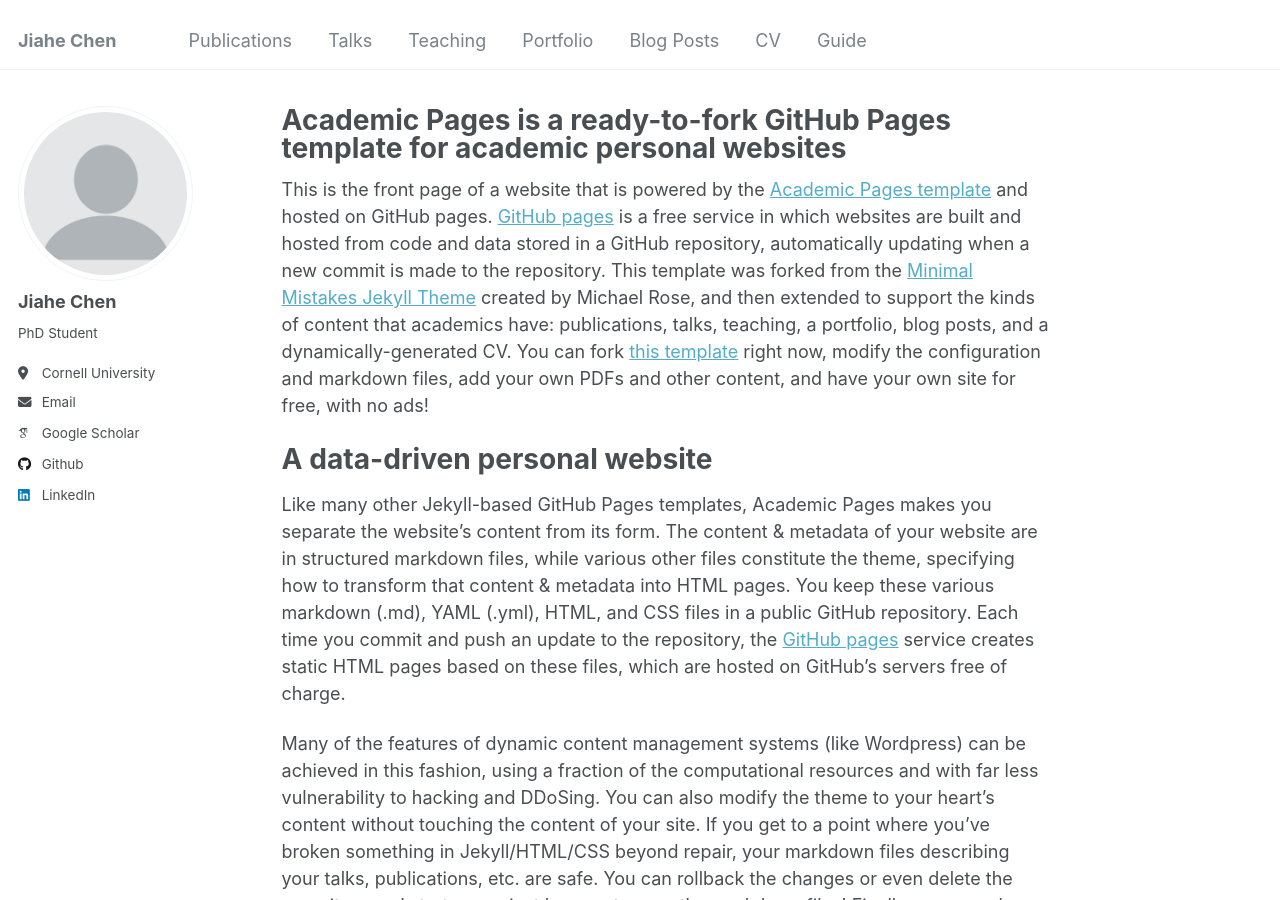
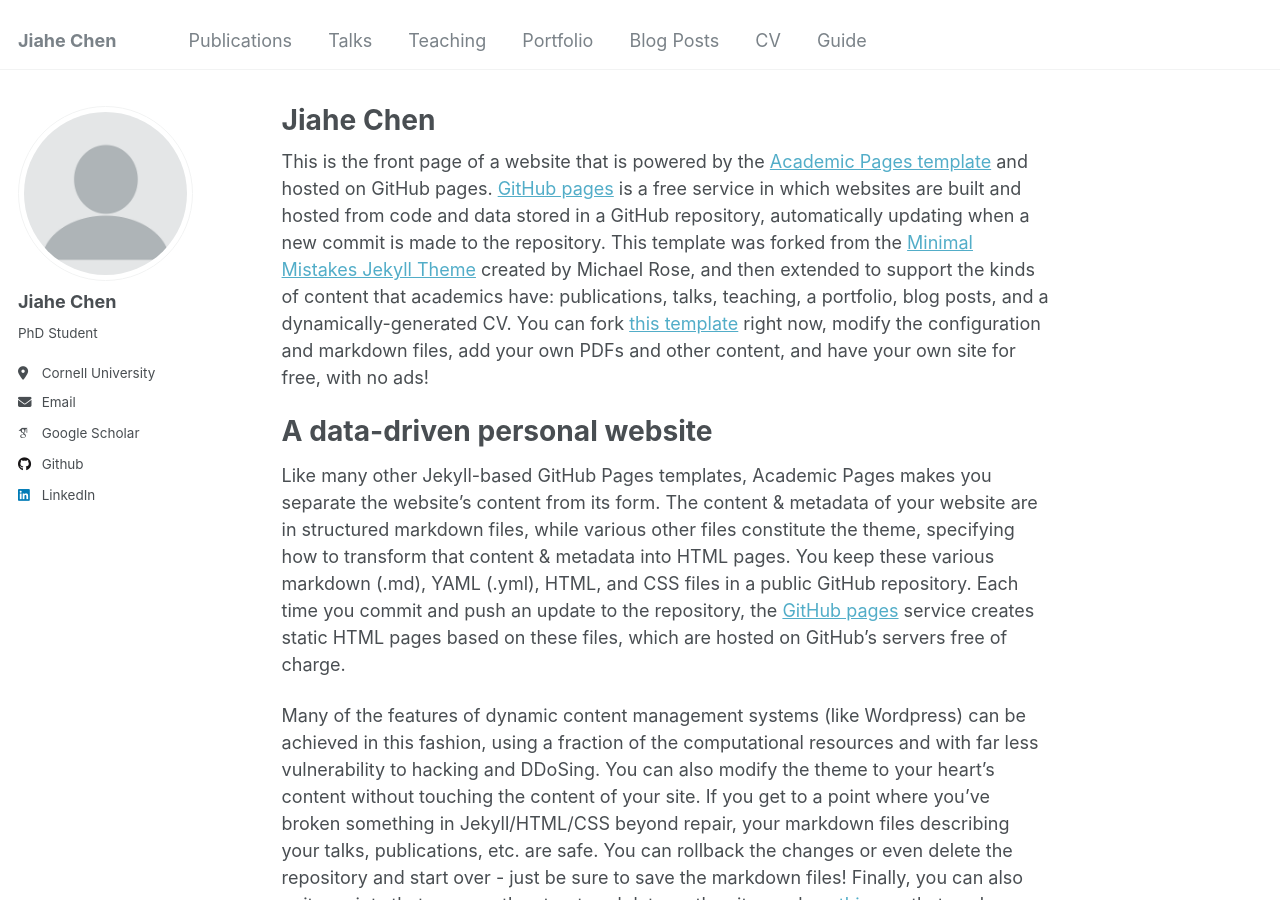
Before and after one commit to Ericland/Ericland.github.io, a Jekyll site: the page built from _pages/about.md, in a window 1280 px wide and 900 px high. Built offline with Jekyll 4.4.1, drawn with Linux system fonts in a browser that asks for light colours; some web fonts are replaced.

Commit message:
Update about.md

```diff
--- a/_pages/about.md
+++ b/_pages/about.md
@@ -1,6 +1,6 @@
 ---
 permalink: /
-title: "Academic Pages is a ready-to-fork GitHub Pages template for academic personal websites"
+title: "Jiahe Chen"
 author_profile: true
 redirect_from:
   - /about/
```
